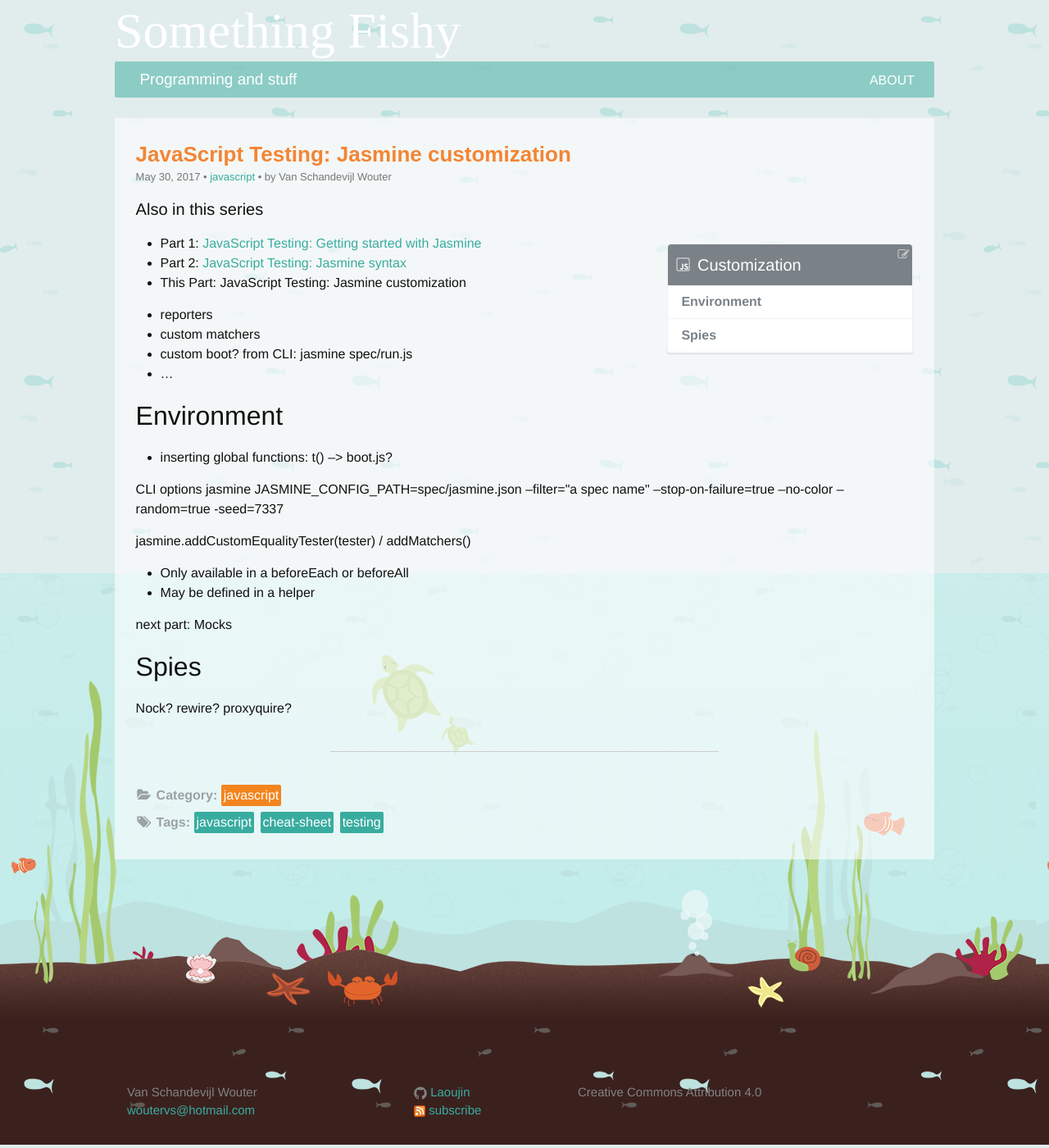
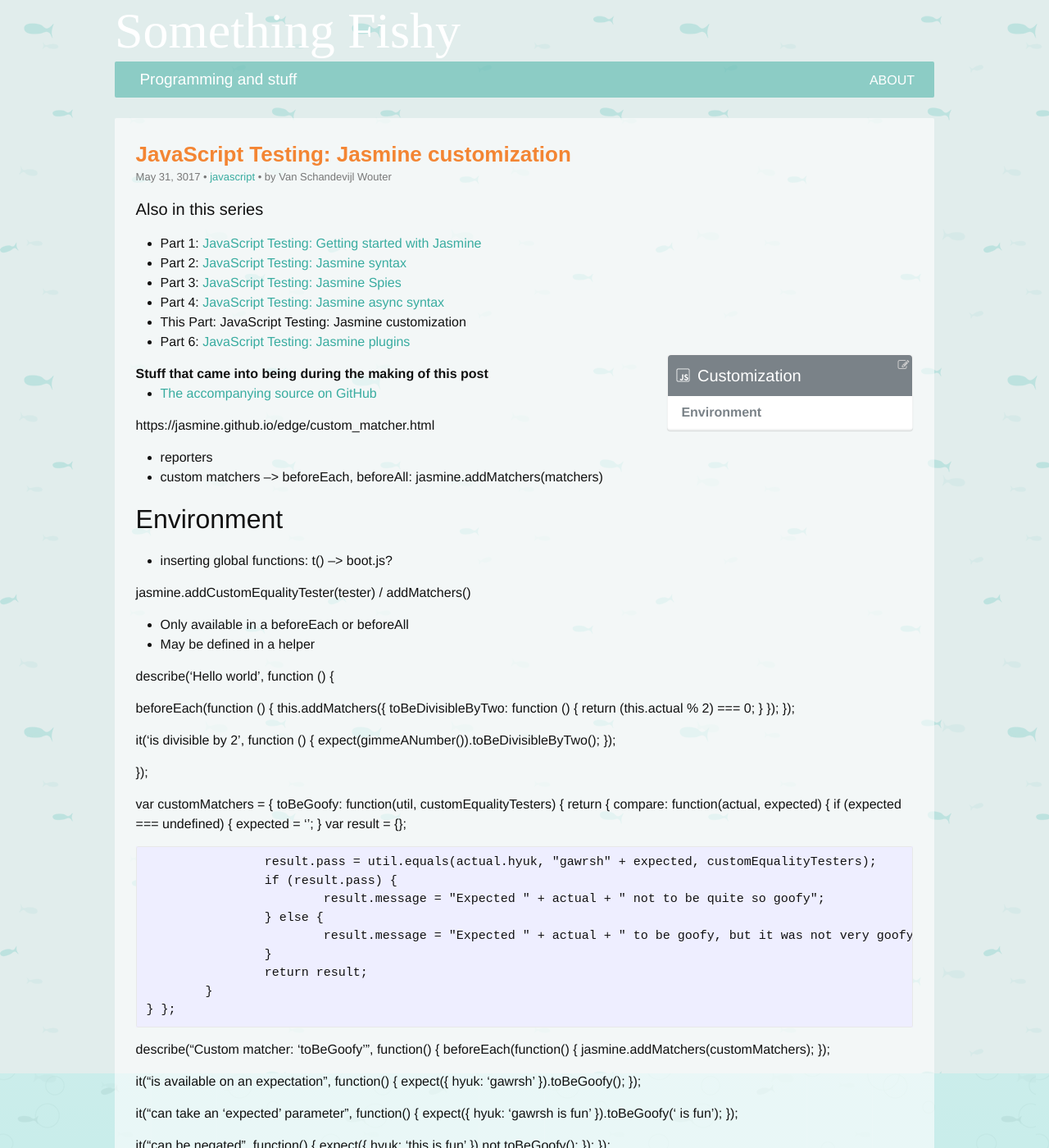
Before and after one commit to Laoujin/bliki, a Jekyll site: the page built from _bliki/npm/javascript-testing-jasmine-customization.md, in a window 1280 px wide and 1400 px high. Shown: the whole window at 82% size. Built offline with Jekyll 4.4.1, drawn with Linux system fonts in a browser that asks for light colours; some web fonts are replaced; some of the changed text lies outside the part shown.

Commit message:
series: jasmine js testing

````diff
--- /dev/null
+++ b/_bliki/npm/javascript-testing-jasmine-async.md
@@ -0,0 +1,102 @@
+---
+layout: post
+title:  "JavaScript Testing: Jasmine async syntax"
+date:   2017-05-31 12:00:00 +0200
+categories: javascript
+tags: [javascript,tutorial,testing]
+series: js-testing
+extras:
+  - githubproject: https://github.com/be-pongit/jasmine-tut
+---
+
+{% include toc title="Jasmine Async" icon="icon-javascript" %}
+
+Need to test async code? No problem for Jasmine.
+There is `done()` to inform Jasmine a test has finished running.
+
+With `jasmine.clock()`, the value of `new Date()` can be manipulated.
+
+Finally instructions on how to configure Babel for async/await in tests.
+
+<!--more-->
+
+
+## Example
+
+`it`, `beforeEach`, `afterAll`, ... have an additional optional parameter called timeout (ms).
+A test fails for such a block when nor `done()` nor `done.fail()` is called within
+`jasmine.DEFAULT_TIMEOUT_INTERVAL` which defaults to 5000 (ms).
+
+```js
+beforeAll(done => {
+	// The same construct can be used for
+	// beforeEach, afterEach and afterAll
+	done();
+}, customTimeout);
+
+it('has an optional "done" parameter', done => {
+	Promise.resolve()
+		.then(() => expect(true).toBeTruthy())
+		.then(done)
+		.catch(done.fail);
+});
+
+xit('can fail with a specific message', done => {
+	Promise.reject().catch(done.fail.bind(this, 'done.fail("with your error message")'));
+}, customTimeout);
+```
+
+
+## Time Travel
+
+```js
+beforeEach(() => jasmine.clock().install());
+
+it("doesn't have to take the slow path", () => {
+	var timePassed = 0;
+	setTimeout(() => {
+		timePassed += 100;
+	}, 100);
+
+	expect(timePassed).toBe(0);
+	jasmine.clock().tick(100);
+	expect(timePassed).toBe(100);
+});
+
+
+it('can hijack new Date', () => {
+	const baseTime = new Date(2013, 9, 23);
+	jasmine.clock().mockDate(baseTime);
+
+	jasmine.clock().tick(50);
+	expect(new Date().getTime()).toEqual(baseTime.getTime() + 50);
+});
+
+
+afterEach(() => jasmine.clock().uninstall());
+```
+
+
+## Async Await
+
+For the really hip people, and with a little help of `.babelrc`, you can write your tests like:
+```js
+it("'s async/await, it's so 2017!", done => {
+	(async () => {
+		const pie = await Promise.resolve(3.14);
+		expect(pie).toBeCloseTo(3, 0);
+		done();
+	})().catch(done.fail);
+});
+```
+
+You'll need these Babel plugins:
+```
+npm i -D babel-plugin-syntax-async-functions
+npm i -D babel-plugin-transform-async-to-generator
+
+// .babelrc:
+plugins: ["syntax-async-functions", "transform-async-to-generator"]
+```
+
+The accompanying code has a working example for async/await in the `es2015` folder.
--- a/_bliki/npm/javascript-testing-jasmine-customization.md
+++ b/_bliki/npm/javascript-testing-jasmine-customization.md
@@ -1,19 +1,23 @@
 ---
 layout: post
 title:  "JavaScript Testing: Jasmine customization"
-date:   2017-05-31 00:00:00 +0200
+date:   3017-06-01 00:00:00 +0200
 categories: javascript
-tags: [javascript,cheat-sheet,testing]
+tags: [javascript,tutorial,testing]
 series: js-testing
+extras:
+  - githubproject: https://github.com/be-pongit/jasmine-tut
 ---
 
 {% include toc title="Customization" icon="icon-javascript" %}
 
 
+https://jasmine.github.io/edge/custom_matcher.html
+
 - reporters
 - custom matchers
-- custom boot? from CLI: jasmine spec/run.js
-- ...
+--> beforeEach, beforeAll: jasmine.addMatchers(matchers)
+
 
 <!--more-->
 
@@ -21,22 +25,72 @@ series: js-testing
 
 - inserting global functions: t() --> boot.js?
 
-CLI options
-jasmine JASMINE_CONFIG_PATH=spec/jasmine.json --filter=\"a spec name\" --stop-on-failure=true --no-color --random=true -seed=7337
-
-
-
-
 
 jasmine.addCustomEqualityTester(tester) / addMatchers()
 - Only available in a beforeEach or beforeAll
 - May be defined in a helper
 
 
-next part: Mocks
 
-## Spies
+describe('Hello world', function () {
+
+  beforeEach(function () {
+    this.addMatchers({
+      toBeDivisibleByTwo: function () {
+        return (this.actual % 2) === 0;
+      }
+    });
+  });
+
+  it('is divisible by 2', function () {
+    expect(gimmeANumber()).toBeDivisibleByTwo();
+  });
+
+});
 
 
 
-Nock? rewire? proxyquire?
+
+var customMatchers = {
+	toBeGoofy: function(util, customEqualityTesters) {
+	return {
+		compare: function(actual, expected) {
+			if (expected === undefined) {
+				expected = '';
+			}
+			var result = {};
+
+			result.pass = util.equals(actual.hyuk, "gawrsh" + expected, customEqualityTesters);
+			if (result.pass) {
+				result.message = "Expected " + actual + " not to be quite so goofy";
+			} else {
+				result.message = "Expected " + actual + " to be goofy, but it was not very goofy";
+			}
+			return result;
+		}
+	}
+};
+
+describe("Custom matcher: 'toBeGoofy'", function() {
+  beforeEach(function() {
+    jasmine.addMatchers(customMatchers);
+  });
+
+  it("is available on an expectation", function() {
+   expect({
+     hyuk: 'gawrsh'
+   }).toBeGoofy();
+  });
+
+  it("can take an 'expected' parameter", function() {
+   expect({
+     hyuk: 'gawrsh is fun'
+   }).toBeGoofy(' is fun');
+  });
+
+  it("can be negated", function() {
+   expect({
+     hyuk: 'this is fun'
+   }).not.toBeGoofy();
+  });
+});
--- /dev/null
+++ b/_bliki/npm/javascript-testing-jasmine-plugins.md
@@ -0,0 +1,16 @@
+---
+layout: post
+title:  "JavaScript Testing: Jasmine plugins"
+date:   3017-06-01 00:00:00 +0200
+categories: javascript
+tags: [javascript,tutorial,testing]
+series: js-testing
+extras:
+  - githubproject: https://github.com/be-pongit/jasmine-tut
+---
+
+Nock? rewire? proxyquire?
+
+{% include toc title="Customization" icon="icon-javascript" %}
+
+<!--more-->
--- /dev/null
+++ b/_bliki/npm/javascript-testing-jasmine-spies.md
@@ -0,0 +1,166 @@
+---
+layout: post
+title:  "JavaScript Testing: Jasmine Spies"
+date:   2017-05-30 15:00:00 +0200
+categories: javascript
+tags: [javascript,tutorial,testing]
+series: js-testing
+extras:
+  - githubproject: https://github.com/be-pongit/jasmine-tut
+---
+
+{% include toc title="Jasmine Spies" icon="icon-javascript" %}
+
+Spies, the Jasmine implementation for mocks
+featuring `spyOn` and the new `spyOnProperty`.
+
+<!--more-->
+
+
+
+## spyOn
+
+```js
+var bar = 0;
+const foo = {
+	setBar(value, times) {
+		bar = value * (times || 1);
+		return bar;
+	}
+};
+
+beforeEach(() => {
+	const theSpy = spyOn(foo, 'setBar');
+	expect(theSpy.and.identity()).toBe('setBar');
+
+	foo.setBar(1);
+	foo.setBar(2, 10);
+});
+
+it('can check if called', () => {
+	expect(foo.setBar).toHaveBeenCalled();
+	expect(foo.setBar.calls.any()).toBe(true);
+});
+
+it('how many times', () => {
+	expect(foo.setBar).toHaveBeenCalledTimes(2);
+	expect(foo.setBar.calls.count()).toBe(2);
+});
+
+it('and with which parameters', () => {
+	expect(foo.setBar).toHaveBeenCalledWith(1);
+	expect(foo.setBar).toHaveBeenCalledWith(2, 10);
+});
+
+// Also:
+// toHaveBeenCalledBefore(anotherSpy)
+
+it('but does not execute the function', () => {
+	expect(bar).toBe(0);
+});
+```
+
+Or create your own spies:
+```
+it('create bare spy without implementation', () => {
+	const spy = jasmine.createSpy().and.returnValue(true);
+	expect(spy()).toBe(true);
+});
+
+it('create spy object with spy functions action1 and action2', () => {
+	const spyObj = jasmine.createSpyObj('id', ['action1', 'action2']);
+	spyObj.action1();
+	expect(spyObj.action1).toHaveBeenCalled();
+	expect(spyObj.action2).not.toHaveBeenCalled();
+});
+
+it('create spy object with return values 15 and 18', () => {
+	const spyObj = jasmine.createSpyObj('id', {action1: 15, action2: 18});
+	expect(spyObj.action1()).toBe(15);
+});
+```
+
+
+## Spy.and
+
+```js
+beforeEach(() => {
+	this.foo = foo;
+});
+
+it('can actually execute the function', () => {
+	spyOn(this.foo, 'setBar').and.callThrough();
+	foo.setBar(2, 10);
+	expect(bar).toBe(2 * 10);
+});
+
+it('or do something else', () => {
+	spyOn(this.foo, 'setBar').and.callFake(value => value + 1);
+	const calced = foo.setBar(5);
+	expect(calced).toBe(6);
+});
+
+it('allows returning canned values', () => {
+	spyOn(this.foo, 'setBar').and.returnValue(1);
+	//.and.returnValues('first call result', 'second');
+	const canned = foo.setBar();
+	expect(canned).toBe(1);
+});
+
+it('or just throw an error', () => {
+	spyOn(this.foo, 'setBar').and.throwError('quux');
+	expect(foo.setBar).toThrowError('quux');
+});
+```
+
+
+
+## Spy.calls
+
+```js
+it('knows about arguments, returnValues and more', () => {
+	const spie = jasmine.createSpy('identity').and.callFake(v => v * 5);
+	spie(1);
+	spie(2, 'arg');
+
+	// spie.calls.any() and spie.calls.count()
+
+	// Full callData
+	expect(spie.calls.first()).toBe(spie.calls.all()[0]);
+	expect(spie.calls.mostRecent()).toEqual({
+		object: jasmine.any(Object),
+		args: [2, 'arg'],
+		returnValue: 10,
+		invocationOrder: jasmine.any(Number)
+	});
+
+	// Just the arguments
+	expect(spie.calls.argsFor(0)).toEqual([1]);
+	expect(spie.calls.allArgs()).toEqual([[1], [2, 'arg']]);
+
+	spie.calls.reset();
+	expect(spie).not.toHaveBeenCalled();
+});
+```
+
+
+
+## spyOnProperty
+
+```js
+const fooProp = {
+	get value() {},
+	set value(v) {}
+};
+
+it('can spy on getter', () => {
+	spyOnProperty(fooProp, 'value', 'get').and.returnValue(1);
+	expect(fooProp.value).toBe(1);
+});
+
+it('and on setters', () => {
+	const spiez = spyOnProperty(fooProp, 'value', 'set');
+	fooProp.value = true;
+	expect(spiez).toHaveBeenCalled();
+});
+```
````
Also changed, not shown: _bliki/npm/javascript-testing-jasmine-getting-started.md (+3 -1 lines), _bliki/npm/javascript-testing-jasmine-syntax.md (+11 -21 lines).
